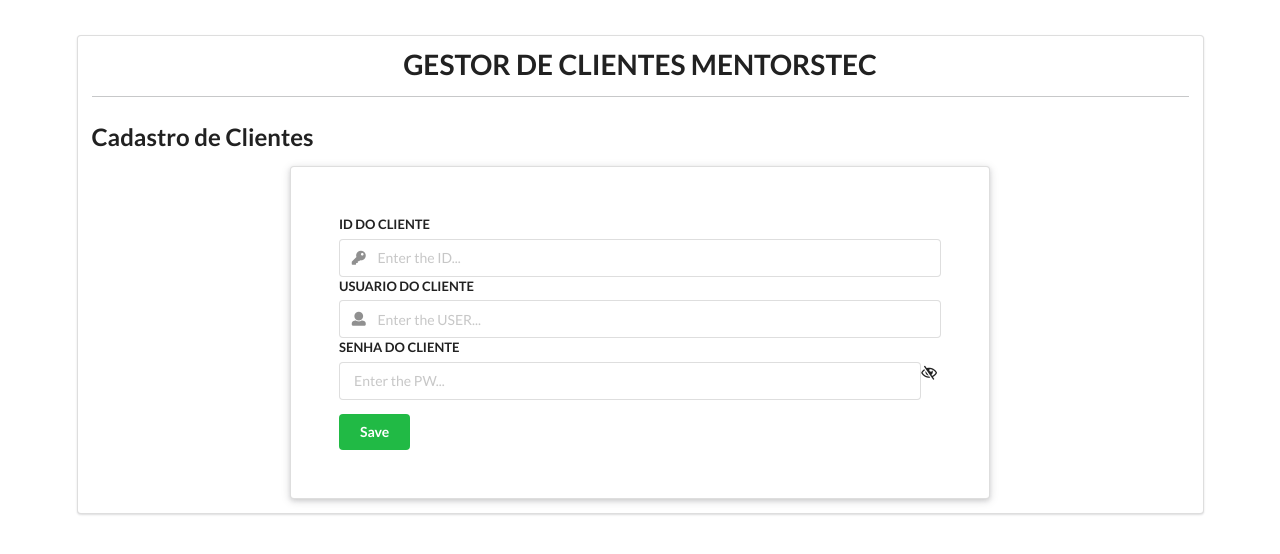
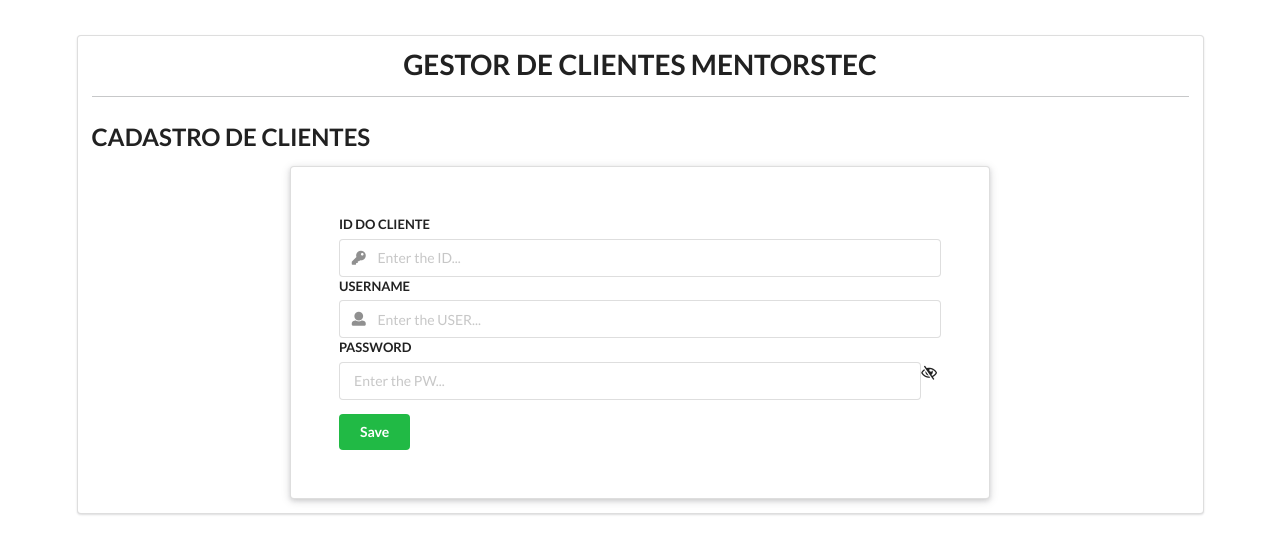
Before and after one commit to raphacs/Gerenciador-de-Clientes-Mentors, a Flask app: template templates/base.html in a window 1280 px wide. Shown: the top 554 px of the page. Run offline with Flask 2, Linux system fonts and the light colour scheme; the template is opened without the code that fills it, so the values that code supplies are empty; some libraries are stand-ins or nearby versions.

Commit message:
confirmo

```diff
--- a/app.py
+++ b/app.py
@@ -14,36 +14,36 @@ app.config['SQLALCHEMY_TRACK_MODIFICATIONS'] = False
 db = SQLAlchemy(app)
 
 
-class InsertDB(db.Model):
+class CredencialPBI(db.Model):
     id = db.Column(db.Integer, primary_key=True)
     id_cliente = db.Column(db.String(100))
-    user_name = db.Column(db.String(100))
-    pw_cliente = db.Column(db.String(100))
+    username = db.Column(db.String(100))
+    password = db.Column(db.String(100))
 
 @app.route('/')
 def home():
-    users = InsertDB.query.all()
+    users = CredencialPBI.query.all()
     return render_template("gc.html", users=users)
 
 @app.route("/add", methods=["POST"])
 def add():
     id_cliente = request.form.get("id_cliente")
-    user_name = request.form.get("user_name")
-    pw_cliente = request.form.get("pw_cliente")
-    senha_cript = cryptocode.encrypt(pw_cliente, senha_padrao)
-    new_cliente = InsertDB(id_cliente=id_cliente, user_name=user_name, pw_cliente=senha_cript)
+    username = request.form.get("username")
+    password = request.form.get("password")
+    senha_cript = cryptocode.encrypt(password, senha_padrao)
+    new_cliente = CredencialPBI(id_cliente=id_cliente, username=username, password=senha_cript)
     db.session.add(new_cliente)
     db.session.commit()
     return redirect(url_for("home"))
 
 @app.route("/edit/<int:id>", methods =['GET', 'POST'])
 def edit(id):
-    cliente = InsertDB.query.filter_by(id=id).first()
+    cliente = CredencialPBI.query.filter_by(id=id).first()
     if request.method == 'POST':
         cliente.id_cliente = request.form['id_cliente']
-        cliente.user_name = request.form['user_name']
-        senha_antiga = request.form['pw_cliente']
-        cliente.pw_cliente = cryptocode.encrypt(senha_antiga, senha_padrao)
+        cliente.username = request.form['username']
+        senha_antiga = request.form['password']
+        cliente.password = cryptocode.encrypt(senha_antiga, senha_padrao)
         db.session.commit()
         return redirect(url_for("home"))
     return render_template("edit.html", users=cliente)
@@ -51,7 +51,7 @@ def edit(id):
 
 @app.route("/delete/<int:id_cliente>")
 def delete(id_cliente):
-    cliente = InsertDB.query.filter_by(id=id_cliente).first()
+    cliente = CredencialPBI.query.filter_by(id=id_cliente).first()
     db.session.delete(cliente)
     db.session.commit()
     return redirect(url_for("home"))
--- a/models.py
+++ b/models.py
@@ -3,7 +3,7 @@ from sqlalchemy.orm import (scoped_session, sessionmaker, relationship,
                             backref)
 from sqlalchemy.ext.declarative import declarative_base
 
-engine = create_engine('sqlite:///db_clientes_mentorstec.sqlite')
+engine = create_engine('sqlite:///db/db_clientes_mentorstec.sqlite')
 db_session = scoped_session(sessionmaker(autocommit=False,
                                          autoflush=False,
                                          bind=engine))
@@ -15,5 +15,5 @@ class InsertDB(Base):
     __tablename__ = 'clientesMentors'
     id = Column(Integer, primary_key=True)
     id_cliente = Column(String)
-    user_name = Column(String)
-    pw_cliente = Column(String)
+    username = Column(String)
+    password = Column(String)
--- a/templates/base.html
+++ b/templates/base.html
@@ -14,7 +14,7 @@
     <div class="ui container segment">
         <h1 class="ui centered header">GESTOR DE CLIENTES MENTORSTEC</h1>
       <hr>
-      <h2 class="ui header">Cadastro de Clientes</h2>
+      <h2 class="ui header">CADASTRO DE CLIENTES</h2>
       <div class="ui raised very padded text container segment">
       <form class="ui form" action="/add" method="post">
         <div class="field">
@@ -23,16 +23,16 @@
                 <i class="key icon"></i>
                 <input type="text" name="id_cliente" placeholder="Enter the ID..."><br>
             </div>
-            <label>USUARIO DO CLIENTE</label>
+            <label>USERNAME</label>
             <div class="ui left icon input">
                 <i class="user icon"></i>
-                <input type="text" name="user_name" placeholder="Enter the USER..."><br>
+                <input type="text" name="username" placeholder="Enter the USER..."><br>
             </div>
-            <label>SENHA DO CLIENTE</label>
+            <label>PASSWORD</label>
 
             <div class="ui icon input">
 
-                <input type="password" id="senha" name="pw_cliente" placeholder="Enter the PW..."><br>
+                <input type="password" id="senha" name="password" placeholder="Enter the PW..."><br>
                 <div><i id="olho" class="eye slash outline icon"></i></div>
             </div>
 
```
Also changed, not shown: templates/edit.html (+4 -4 lines), templates/gc.html (+4 -6 lines).
